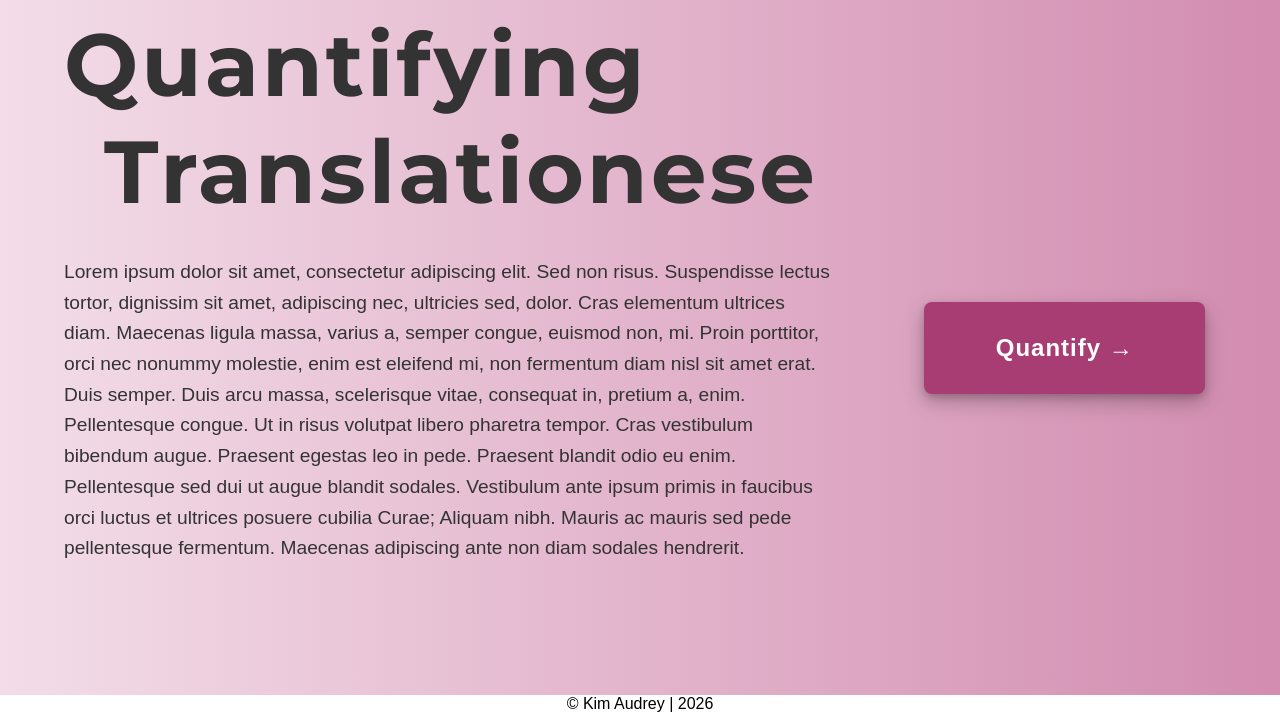
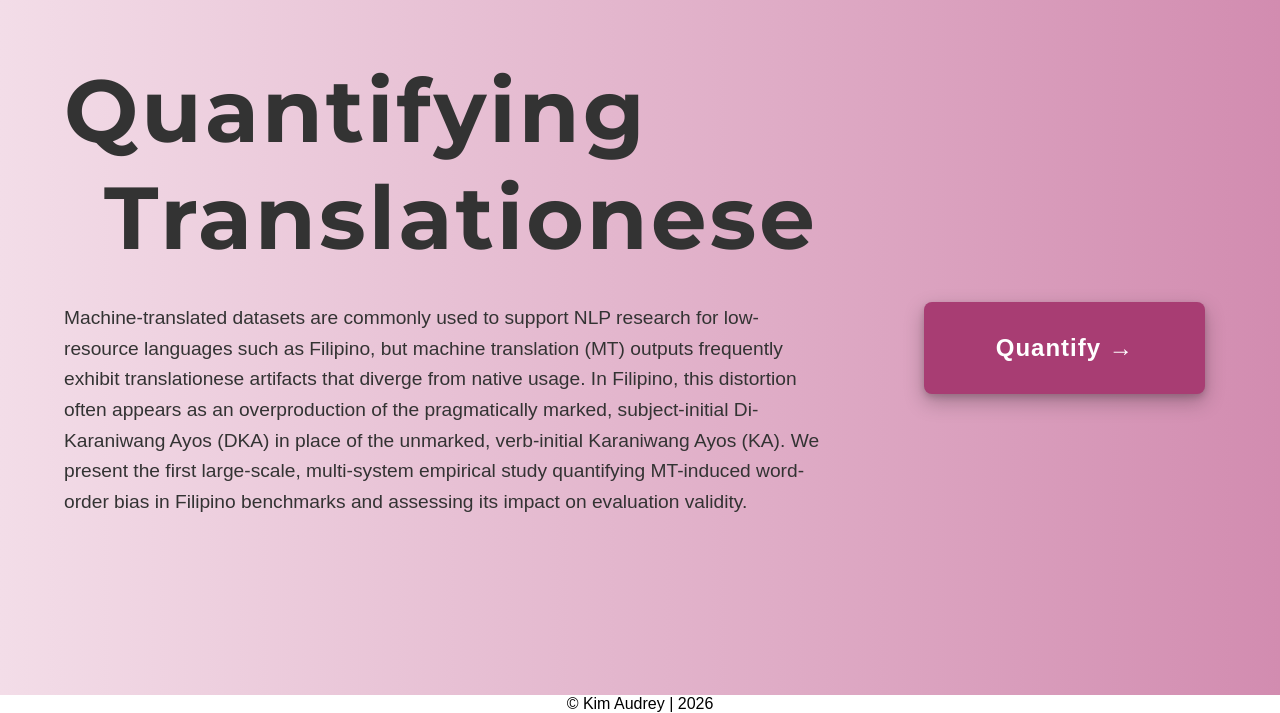
Before and after one commit to kimodri/quantifying-translationese, a Flask app: page / in a window 1280 px wide. Shown: the part 87-800 px from the top of the page. Run offline with Flask 3, Linux system fonts and the light colour scheme.

Commit message:
Added info on the landing page

```diff
--- a/server/templates/landing.html
+++ b/server/templates/landing.html
@@ -11,12 +11,17 @@
             </h1>
             <div class="info-body">
                 <p>
-                    Lorem ipsum dolor sit amet, consectetur adipiscing elit.
-                    Sed non risus. Suspendisse lectus tortor, dignissim sit amet, adipiscing nec,
-                    ultricies sed, dolor. Cras elementum ultrices diam. Maecenas ligula massa, varius a,
-                    semper congue, euismod non, mi. Proin porttitor, orci nec nonummy molestie, enim est
-                    eleifend mi, non fermentum diam nisl sit amet erat. Duis semper. Duis arcu massa, scelerisque vitae, consequat in, pretium a, enim. Pellentesque congue. Ut in risus volutpat libero pharetra tempor. Cras vestibulum bibendum augue. Praesent egestas leo in pede. Praesent blandit odio eu enim. Pellentesque sed dui ut augue blandit sodales. Vestibulum ante ipsum primis in faucibus orci luctus et ultrices posuere cubilia Curae; Aliquam nibh. Mauris ac mauris sed pede pellentesque fermentum.
-                    Maecenas adipiscing ante non diam sodales hendrerit.
+                    Machine-translated datasets are commonly used to support
+                    NLP research for low-resource languages such as Filipino,
+                    but machine translation (MT) outputs frequently exhibit
+                    translationese artifacts that diverge from native usage. In
+                    Filipino, this distortion often appears as an overproduction
+                    of the pragmatically marked, subject-initial Di-Karaniwang
+                    Ayos (DKA) in place of the unmarked, verb-initial
+                    Karaniwang Ayos (KA). We present the first large-scale,
+                    multi-system empirical study quantifying MT-induced
+                    word-order bias in Filipino benchmarks and assessing its
+                    impact on evaluation validity.
                 </p>
             </div>
         </div>
```
